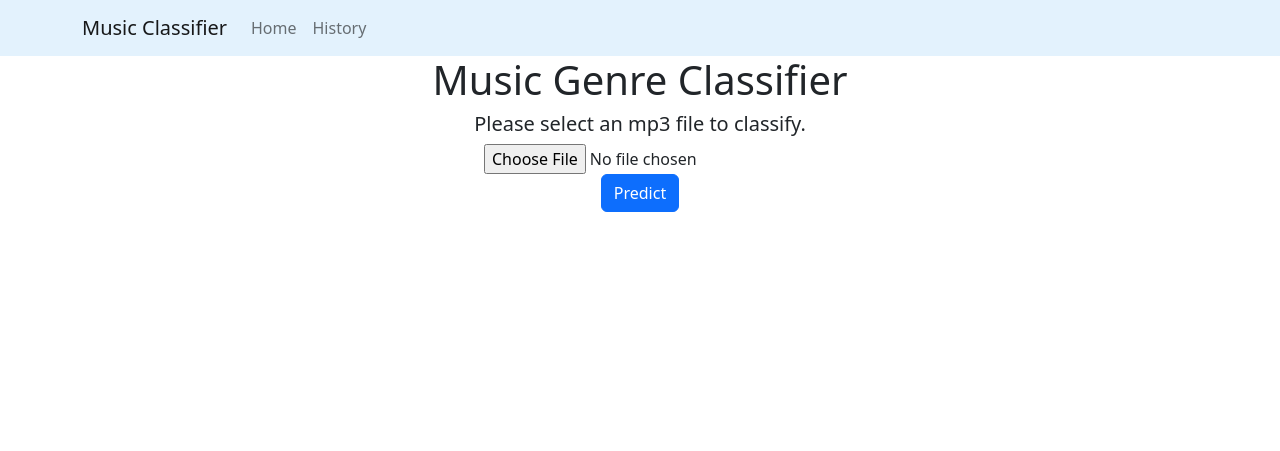
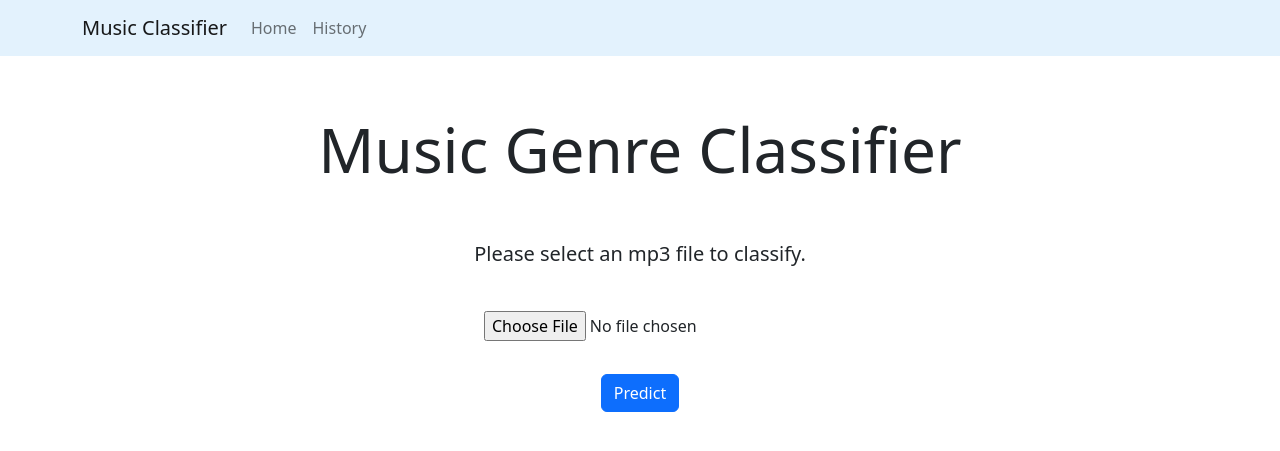
Before and after one commit to kaung-htet-myat/music-classifier-web-api, a Django app: page /file/index/ in a window 1280 px wide. Shown: the top 451 px of the page. Run offline with Django 4.2, Linux system fonts and the light colour scheme; parts of the project's set-up code (start-up, migrations or seed data) failed here and were passed over.

Commit message:
feat: UI modification

```diff
--- a/File_inference/templates/File_inference/base.html
+++ b/File_inference/templates/File_inference/base.html
@@ -22,7 +22,7 @@
             </div>
         </nav>
         <div class="container text-center" style="height: 500px;">
-            <h1>Music Genre Classifier</h1>
+            <h1 style="margin-top: 5%; margin-bottom: 5%; font-size: 62px;">Music Genre Classifier</h1>
             {% block content %}
             {% endblock %}
         </div>
--- a/File_inference/templates/File_inference/index.html
+++ b/File_inference/templates/File_inference/index.html
@@ -5,8 +5,8 @@
 <form action="/file/predict/" method="post" enctype="multipart/form-data">
     {% csrf_token %}
     {{ form.as_p }}
-    <h5>Please select an mp3 file to classify.</h5>
-    <input type="file" name="song_file">
+    <h5 style="margin-top: 2%; margin-bottom: 1%;">Please select an mp3 file to classify.</h5>
+    <input type="file" name="song_file" style="margin-top: 3%; margin-bottom: 3%;">
     <br>
     <button type="submit" class="btn btn-primary">Predict</button>
 </form>
```
